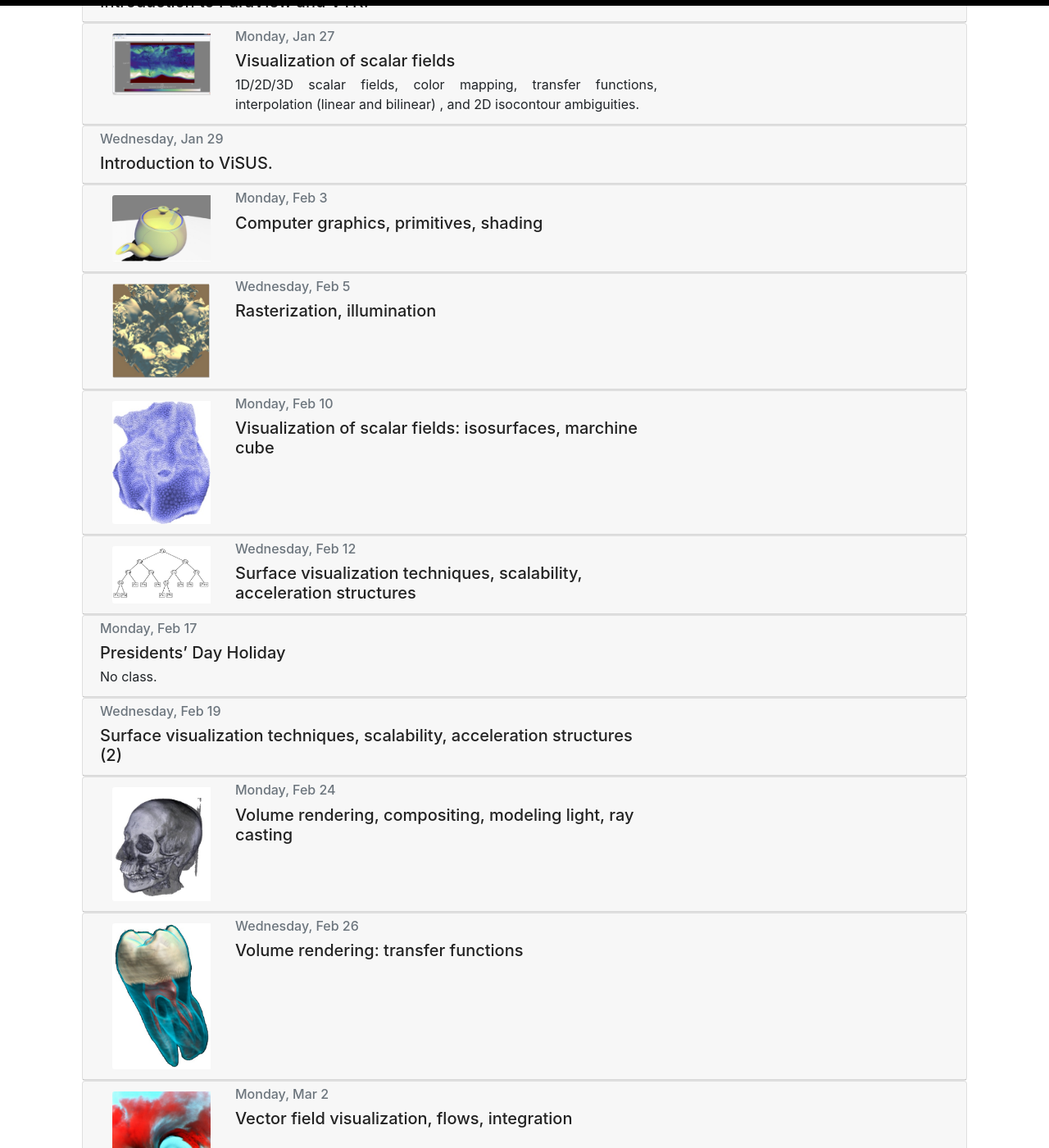
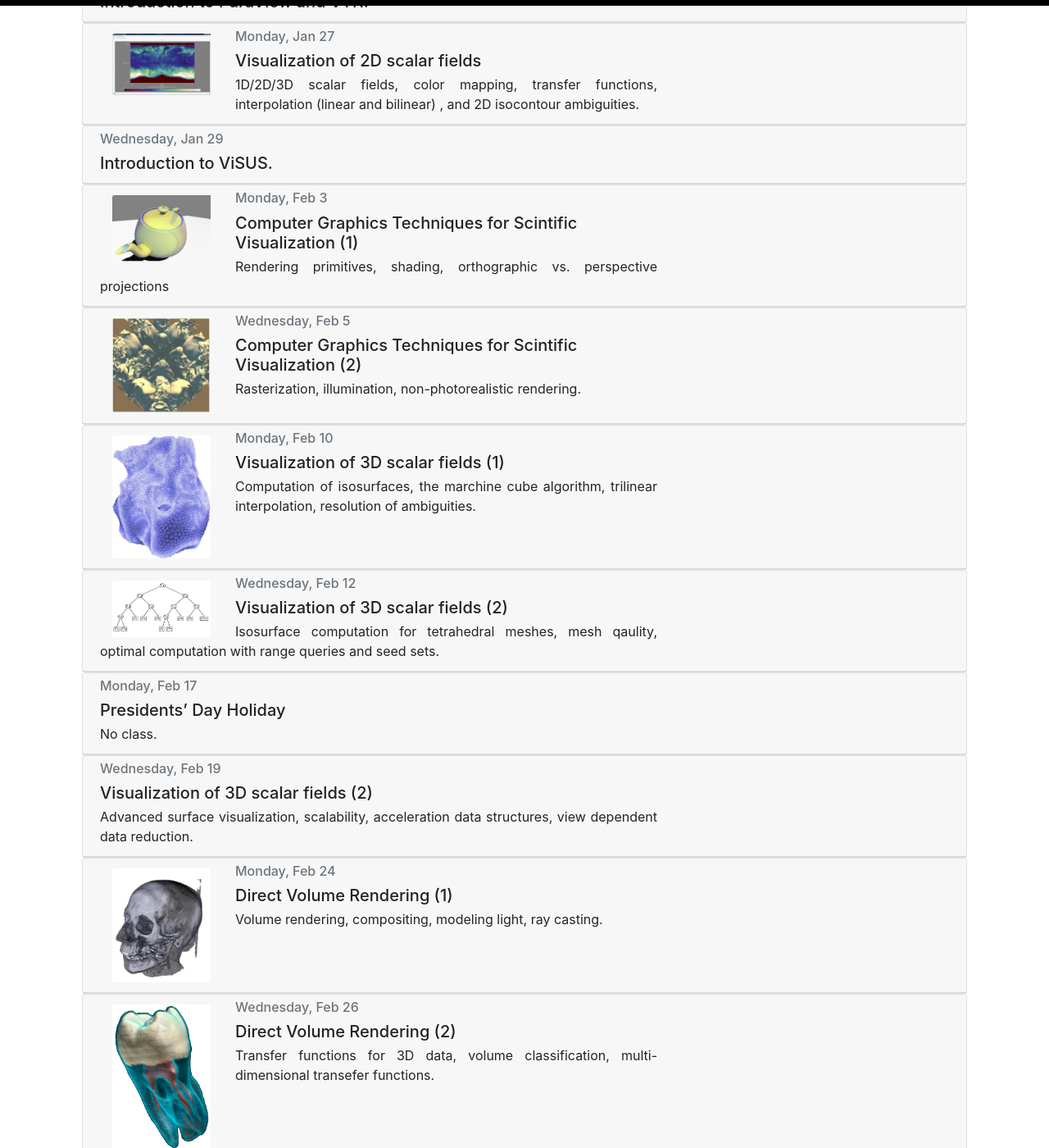
Before and after one commit to ComputingElevatedLab/sciviscourse, a Jekyll site: the page built from _pages/schedule.md, in a window 1280 px wide and 1400 px high, scrolled down 781 px. Shown: the whole window at 82% size. Built offline with Jekyll 4.4.1, drawn with Linux system fonts in a browser that asks for light colours; some of the changed text lies outside the part shown.

Commit message:
Update schedule.yml

```diff
--- a/_data/schedule.yml
+++ b/_data/schedule.yml
@@ -26,7 +26,7 @@
 - name: Introduction to ParaView and VTK.
   date: Wednesday, Jan 22
 
-- name: Visualization of scalar fields
+- name: Visualization of 2D scalar fields
   date: Monday, Jan 27
   description: 1D/2D/3D scalar fields, color mapping, transfer functions, interpolation (linear and bilinear) , and 2D isocontour ambiguities.
   image: ../images/schedule/scalarfield.jpg
@@ -34,24 +34,24 @@
 - name: Introduction to ViSUS.
   date: Wednesday, Jan 29
 
-- name: Computer graphics, primitives, shading
+- name: Computer Graphics Techniques for Scintific Visualization (1)
   date: Monday, Feb 3
-  description:
+  description: Rendering primitives, shading, orthographic vs. perspective projections
   image: ../images/schedule/primitives.jpg
 
-- name: Rasterization, illumination
+- name: Computer Graphics Techniques for Scintific Visualization (2)
   date: Wednesday, Feb 5
-  description:
+  description: Rasterization, illumination, non-photorealistic rendering.
   image: ../images/schedule/shadows.jpg
 
-- name: "Visualization of scalar fields: isosurfaces, marchine cube"
+- name: Visualization of 3D scalar fields (1)
   date: Monday, Feb 10
-  description:
+  description: Computation of isosurfaces, the marchine cube algorithm, trilinear interpolation, resolution of ambiguities.
   image: ../images/schedule/isosurface.jpg
 
-- name: Surface visualization techniques, scalability, acceleration structures
+- name: Visualization of 3D scalar fields (2)
   date: Wednesday, Feb 12
-  description:
+  description: Isosurface computation for tetrahedral meshes, mesh qaulity, optimal computation with range queries and seed sets.
   image: ../images/schedule/kdtree.jpg
 
 - name: Presidents’ Day Holiday
@@ -59,28 +59,28 @@
   description: No class.
   holiday: true
 
-- name: Surface visualization techniques, scalability, acceleration structures (2)
+- name: Visualization of 3D scalar fields (2)
   date: Wednesday, Feb 19
-  description:
+  description: Advanced surface visualization, scalability, acceleration data structures, view dependent data reduction.
 
-- name: Volume rendering, compositing, modeling light, ray casting
+- name: Direct Volume Rendering (1)
   date: Monday, Feb 24
-  description:
+  description: Volume rendering, compositing, modeling light, ray casting.
   image: ../images/schedule/vrendering.jpg
 
-- name: "Volume rendering: transfer functions"
+- name: Direct Volume Rendering (2)
   date: Wednesday, Feb 26
-  description:
+  description: Transfer functions for 3D data, volume classification, multi-dimensional transefer functions.
   image: ../images/schedule/transferfunction.jpg
 
-- name: Vector field visualization, flows, integration
+- name: Vector field visualization (1)
   date: Monday, Mar 2
-  description:
+  description: Introduction to vector fields, 2D vector field representation, integration methods, 4th order Runge-Kutta method.
   image: ../images/schedule/vectorfields.jpg
 
-- name: "Vector field visualization: streamlines, LIC"
+- name: Vector field visualization (2)
   date: Wednesday, Mar 4
-  description:
+  description: Seeding streamlines , Line Integral of Convolution (LIC), 3D LIC, illumination and depth cues.
   image: ../images/schedule/streamlines.jpg
 
 - name: Spring break
@@ -93,9 +93,9 @@
   description: No class.
   dayoff: true
 
-- name: Flows
+- name: Vector field visualization (3)
   date: Monday, Mar 16
-  description:
+  description: Streamlines vs streaklines vs pathlines, critical points, topological skeleton,
   image: ../images/schedule/flows.jpg
 
 - name: Tensor field visualization
```
